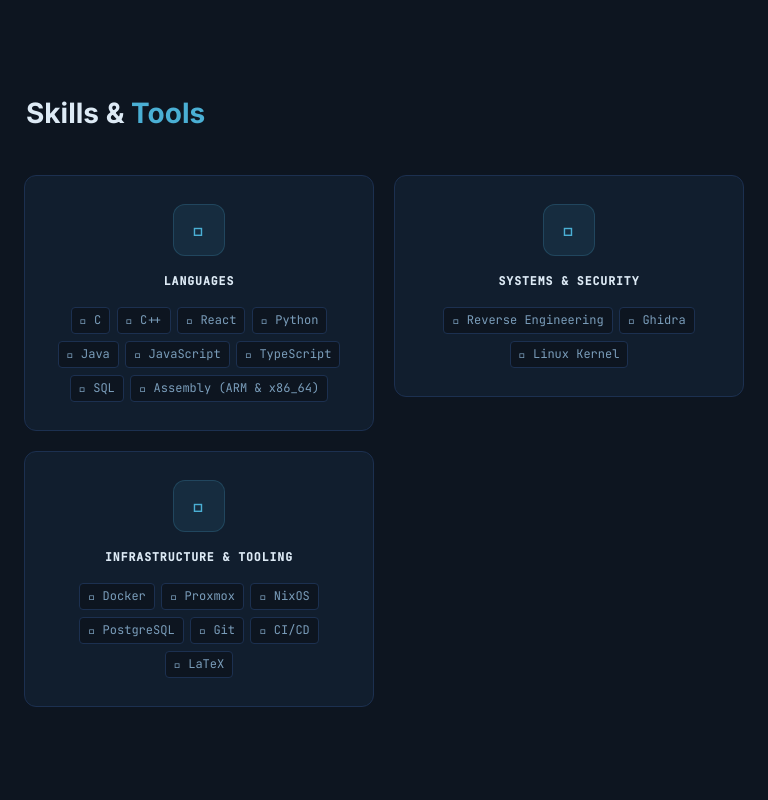
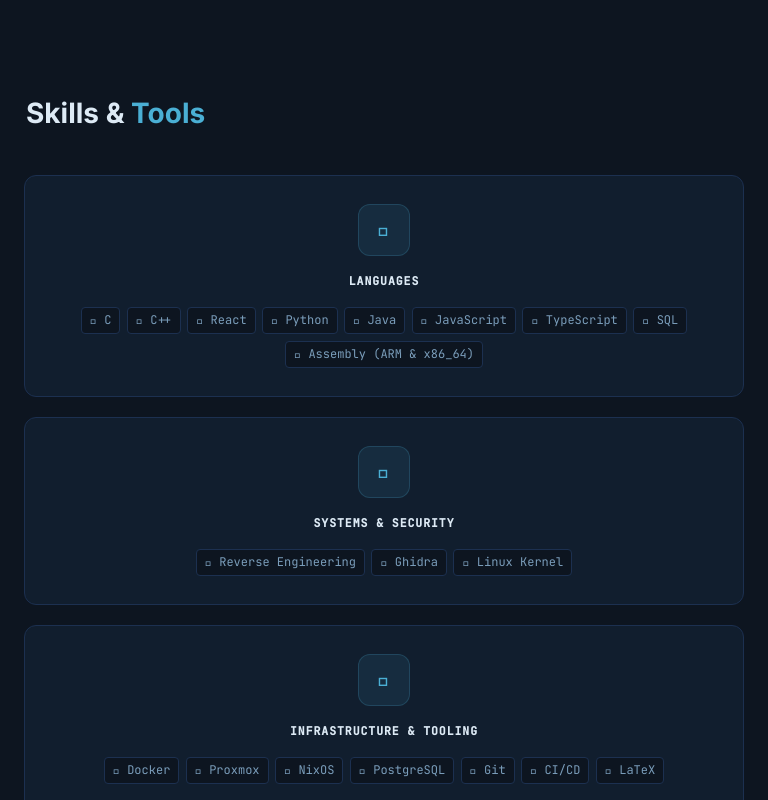
Before and after one commit to jmtorr3/jmtorr3.github.io, a React (Vite) app: page / in a window 768 px wide. Shown: the part 11200-12000 px from the top of the page. Built offline with nearby package versions, Linux system fonts and the light colour scheme; a web font is replaced by a local one.

Commit message:
design updates

```diff
--- a/public/resume.html
+++ b/public/resume.html
@@ -83,6 +83,10 @@
       display: grid;
       grid-template-columns: repeat(auto-fit, minmax(240px, 1fr));
       gap: 1rem;
+    }
+
+    @media (max-width: 900px) {
+      .cards { grid-template-columns: 1fr; }
     }
 
     .card {
--- a/src/components/Skills.css
+++ b/src/components/Skills.css
@@ -100,14 +100,8 @@
   color: var(--text);
 }
 
-@media (max-width: 640px) {
+@media (max-width: 900px) {
   .skills-grid {
     grid-template-columns: 1fr;
   }
 }
-
-@media (min-width: 641px) and (max-width: 900px) {
-  .skills-grid {
-    grid-template-columns: repeat(2, 1fr);
-  }
-}
```
